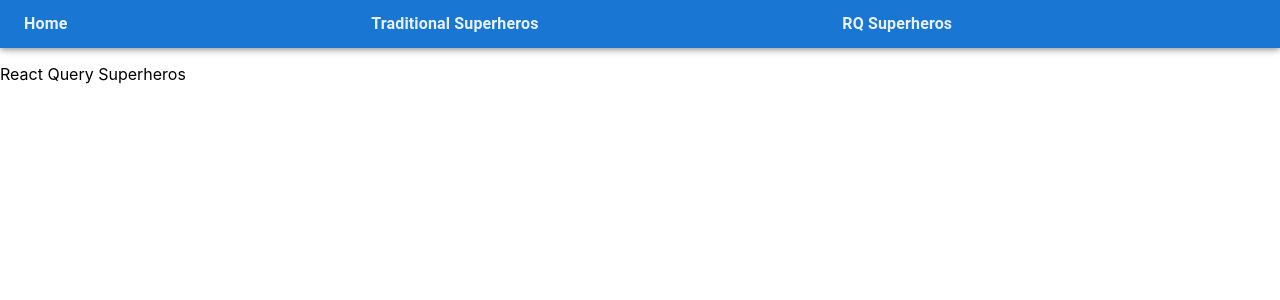
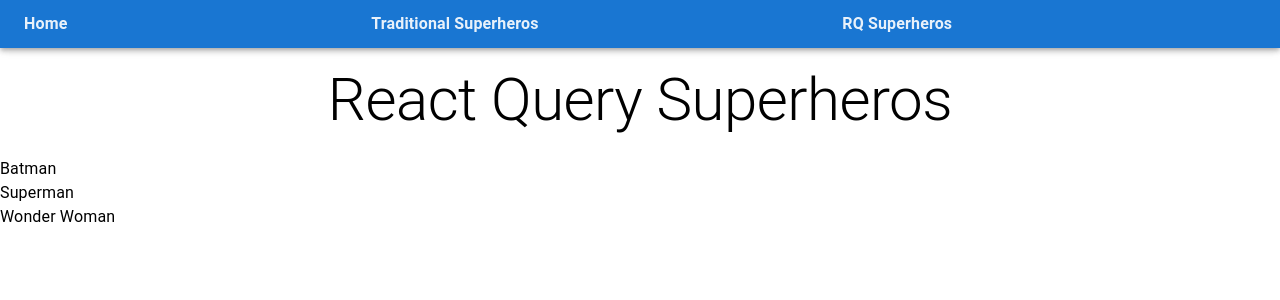
Before and after one commit to sksurendrakmr/react-query-concept-1, a React (Create React App) app: page /rq in a window 1280 px wide. Shown: the top 300 px of the page. Built offline with nearby package versions, Linux system fonts and the light colour scheme; data requests are answered from the project's data file.

Commit message:
3 - Fetching data with react query

```diff
--- a/src/App.js
+++ b/src/App.js
@@ -1,4 +1,6 @@
 import { Switch, BrowserRouter as Router, Route } from "react-router-dom";
+import { QueryClientProvider, QueryClient } from "react-query";
+
 import Header from "./component/Header";
 import Home from "./component/Home";
 import TraditionSuperheros from "./component/TraditionSuperheros";
@@ -14,8 +16,11 @@ function App() {
   //   activeIndex();
   // }, [path]);
 
+  const queryClient = new QueryClient();
+
   return (
     <>
+      <QueryClientProvider client={queryClient}>
         <Router>
           <Header />
           <Switch>
@@ -24,6 +29,7 @@ function App() {
             <Route path='/rq' component={ReactQuerySuperheros} />
           </Switch>
         </Router>
+      </QueryClientProvider>
     </>
   );
 }
--- a/src/component/ReactQuerySuperheros.js
+++ b/src/component/ReactQuerySuperheros.js
@@ -1,7 +1,43 @@
 import React from "react";
+import { useQuery } from "react-query";
+import axios from "axios";
+import { Typography } from "@mui/material";
+/**
+ *  we use useQuery hook for all our data fetching needs.
+ * useQuery hook requires atleast two arguments.
+ * 1) unique key to identify this query
+ * 2)accepts a function that returns a promise.
+ *
+ * With react query, we don't have to manage react state based on the effect.
+ */
 
+const fetchSuperheros = () => {
+  return axios.get("http://localhost:4000/superheros");
+};
 const ReactQuerySuperheros = () => {
-  return <div>React Query Superheros</div>;
+  const { isLoading, data } = useQuery("super-heros", fetchSuperheros);
+
+  if (isLoading) {
+    return (
+      <Typography variant='h2' align='center'>
+        Loading...
+      </Typography>
+    );
+  }
+  return (
+    <>
+      <Typography variant='h2' align='center' gutterBottom={true}>
+        React Query Superheros
+      </Typography>
+      {data?.data.map((hero) => {
+        return (
+          <Typography key={hero.id} variant='body1'>
+            {hero.name}
+          </Typography>
+        );
+      })}
+    </>
+  );
 };
 
 export default ReactQuerySuperheros;
```
Also changed, not shown: src/component/Notes.txt. Lines whose indentation alone changed are shown as unchanged.
